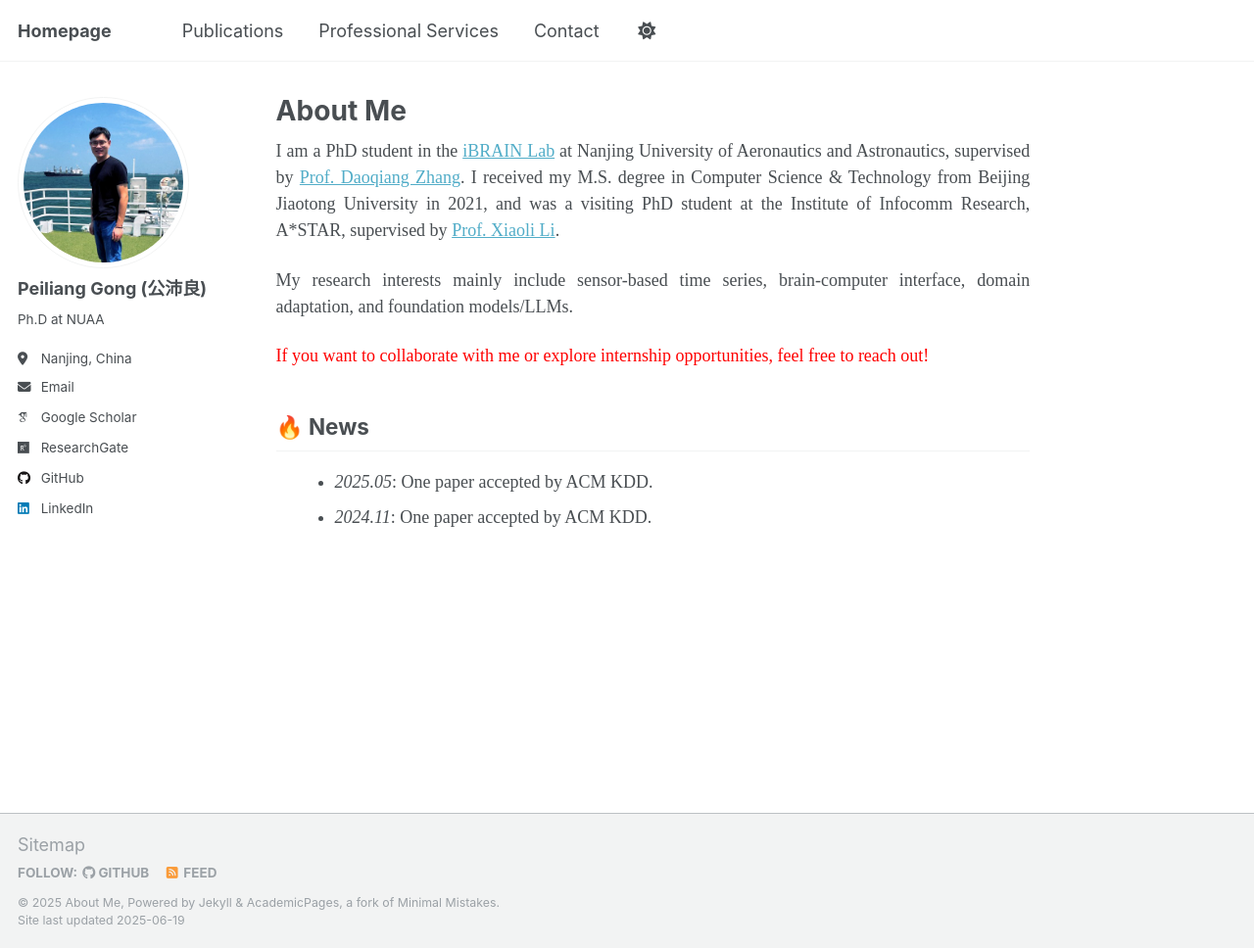
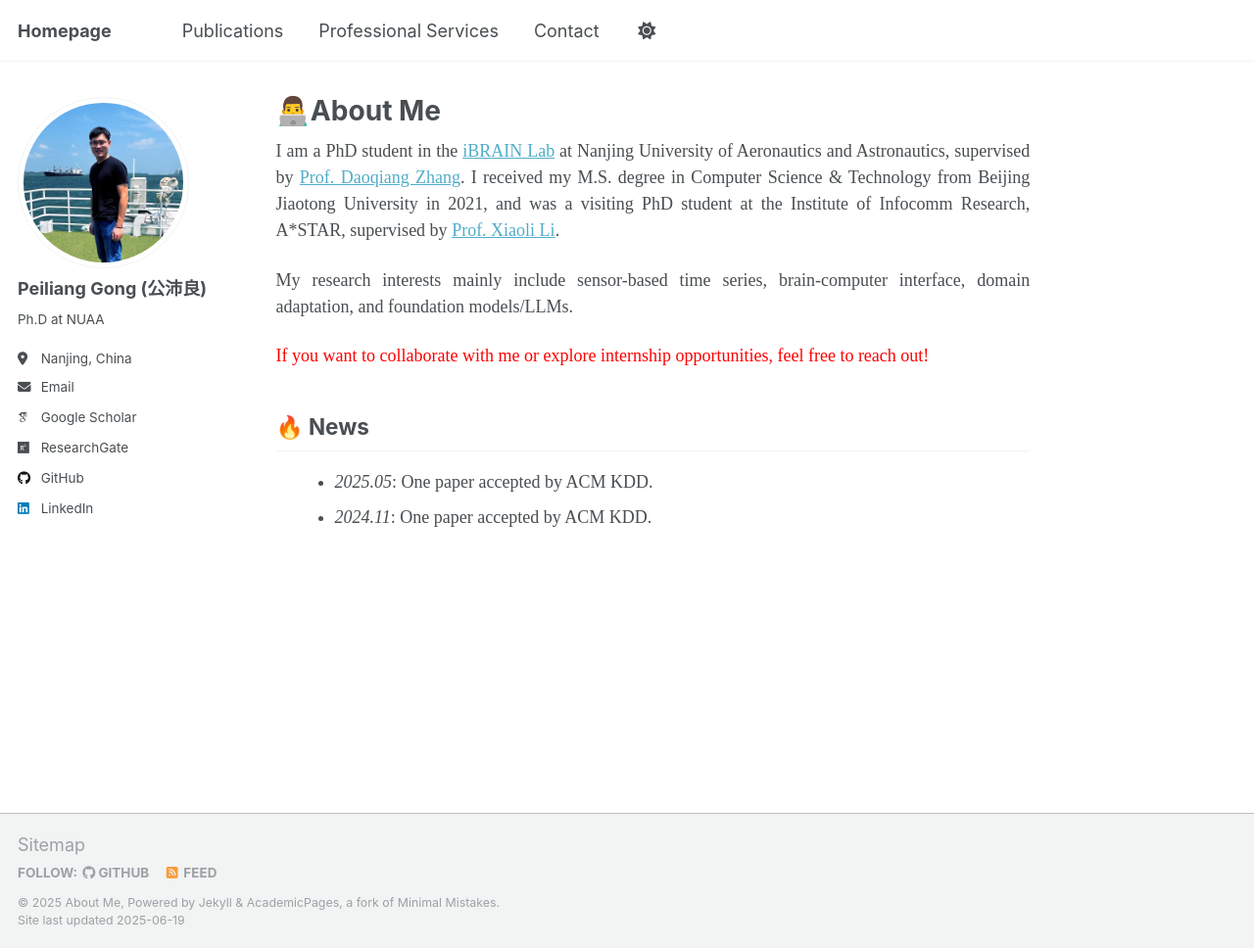
Before and after one commit to Tokenmw/Tokenmw.github.io, a Jekyll site: the page built from _pages/about.md, in a window 1280 px wide and 968 px high. Shown: the whole window at 98% size. Built offline with Jekyll 4.4.1, drawn with Linux system fonts in a browser that asks for light colours; some web fonts are replaced.

```diff
--- a/_pages/about.md
+++ b/_pages/about.md
@@ -1,6 +1,6 @@
 ---
 permalink: /
-title: "About Me"
+title: "👨‍💻About Me"
 author_profile: true
 redirect_from:
   - /about/
```
